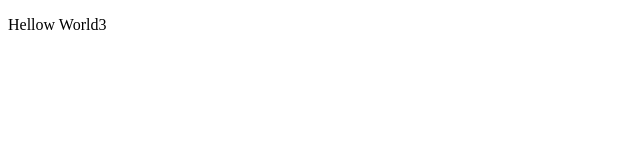
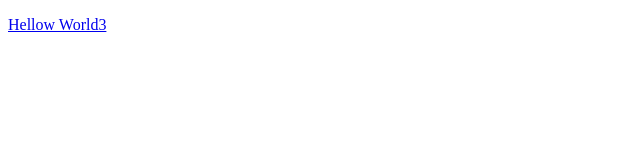
Before and after one commit to 15312011bjtu/Class3, a plain HTML site: page Exercise2/index.html in a window 1280 px wide. Shown: the whole page, without its empty margins (0-640 px from the left). Drawn offline with Linux system fonts and the light colour scheme.

Commit message:
test link 6

```diff
--- a/Exercise2/index.html
+++ b/Exercise2/index.html
@@ -6,6 +6,6 @@
     <title></title>
 </head>
 <body>
-    <p>Hellow World3</p>
+    <p><a href="../index.html">Hellow World3</a></p>
 </body>
 </html>
```
